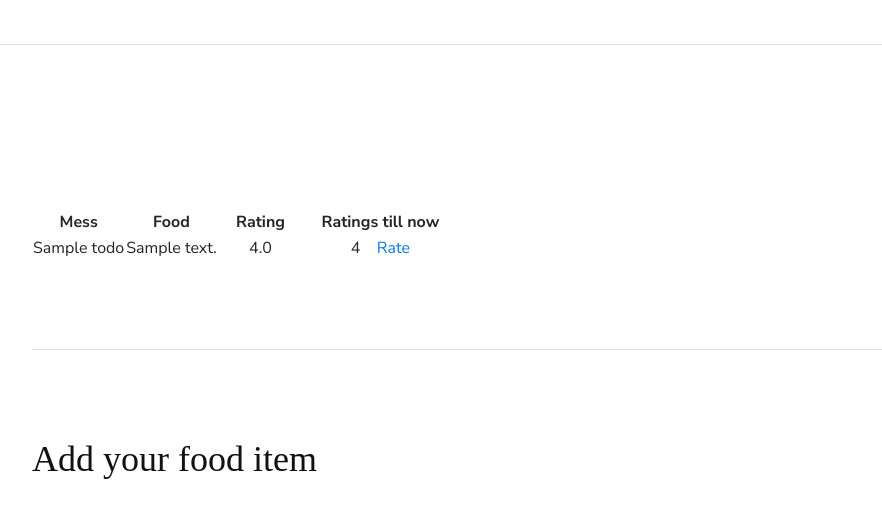
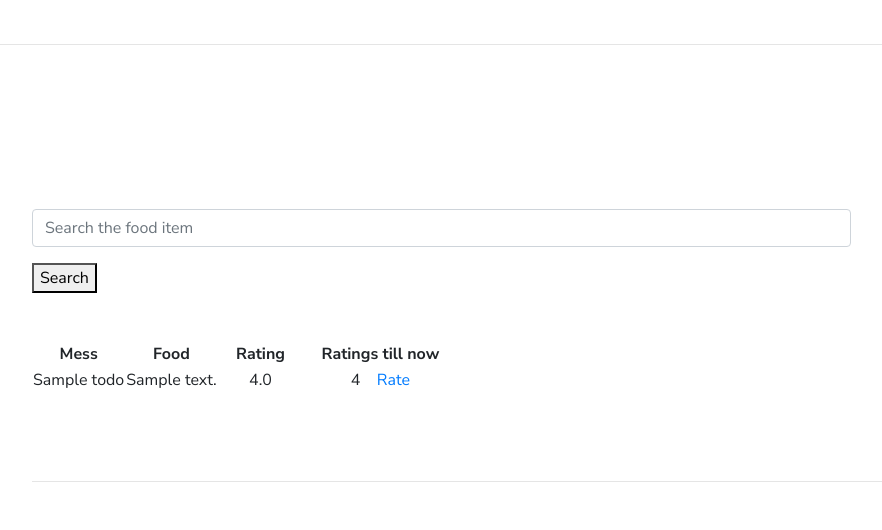
Before and after one commit to HackathonUG2k19/Turing, a Flask app: page / in a window 1280 px wide. Shown: the part 1470-2000 px from the top of the page, without its empty margins (224-1106 px from the left). Run offline with Flask 2, Linux system fonts and the light colour scheme; tables that the repository leaves empty hold one stand-in row (values such as "Sample post"); some libraries are stand-ins or nearby versions; some web fonts are replaced.

Commit message:
Edited index.html

```diff
--- a/templates/index.html
+++ b/templates/index.html
@@ -22,10 +22,12 @@
 </ul>
 </div>
  <li>
-<div class="humberger__menu__wrapper">
+<div class="humberger__menu__overlay"></div>
+    <div class="humberger__menu__wrapper">
+
         <nav class="humberger__menu__nav mobile-menu">
             <ul>
-                <li><a href="#">Home</a></li>
+                <li><a href="./index.html">Home</a></li>
                 <li><a href="#">Lunch Today</a></li>
                 <li><a href="#">Dinner Today</a></li>
                 <li><a href="#">Breakfasr Tomorrow</a></li>
@@ -33,11 +35,11 @@
             </ul>
         </nav>
         <div id="mobile-menu-wrap"></div>
-</div>
+    </div>
 
-<div id="preloder">
+<!-- <div id="preloder">
         <div class="loader"></div>
-    </div>
+    </div> -->
 
 <header class="header">
         <div class="container">
@@ -190,8 +192,20 @@
     <br>
     <br>
     <!-- SEARCH BOX HERE -->
-
+<!--     <form action="{{ url_for('search') }}" method="get" class="navbar-form navbar-left">
+            <div class="form-group">
+              <input type="text" name="content" class="form-control" placeholder="Food...">
+            </div>
+            <button type="submit" class="btn btn-default">Search</button>
+          </form> -->
 <div class="content" style="padding-left: 20%;">
+    <form action="{{ url_for('search') }}" method="get" class="navbar-form navbar-left">
+            <div class="form-group" style="padding-right: 20%">
+              <input type="text" name="content" class="form-control" placeholder="Search the food item">
+            </div>
+            <button type="submit">Search</button>
+          </form>
+          <br><br>
     <table>
         <tr>
             <!-- <th>Date Added</th> -->
@@ -230,11 +244,6 @@
     <h2>Add your food item</h2>
     <br><br>
     <form action="/" method="POST">
-        <label for="content">Food item:</label>
-        <br>
-        <input type="text" name="content" id="content">
-        <br>
-        <br>
         <p>MESS:</p>
         <input type="radio" name="messname" id="messname" value="North">
         <label for="North">North</label><br>
@@ -244,6 +253,11 @@
         <label for="North">Kadamb</label><br>
         <input type="radio" name="messname" id="messname" value="Yuktahar">
         <label for="North">Yuktahar</label>
+        <br>
+        <br>
+        <label for="content">Food item:</label>
+        <br>
+        <input type="text" name="content" id="content">
         <br>
         <br>
         <label for="rating">Rating: </label>
```
